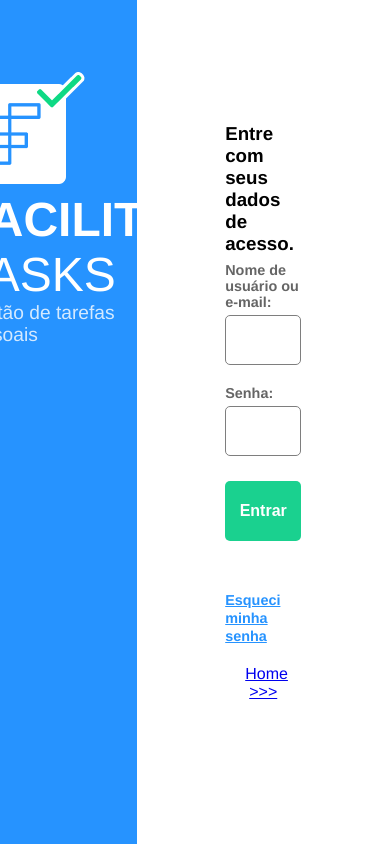
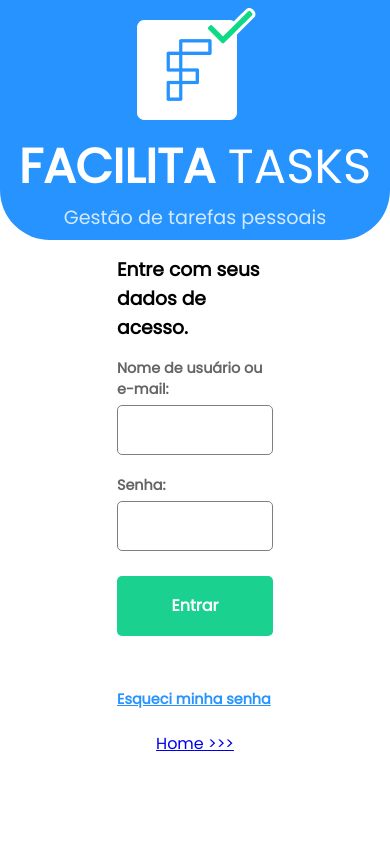
Before and after one commit to IsraelSDev/App-Task, a Vue app: page /#/Login in a window 390 px wide. Built offline with nearby package versions, Linux system fonts and the light colour scheme.

Commit message:
Some media queries

```diff
--- a/src/App.vue
+++ b/src/App.vue
@@ -8,7 +8,9 @@
 <style lang="stylus" src="./app.styl">
 @font-face {
   @import url('https://fonts.googleapis.com/css2?family=Poppins&display=swap');
+}
 
+* {
   font-family: 'Poppins', sans-serif;
 }
 </style>
--- a/src/views/Login.vue
+++ b/src/views/Login.vue
@@ -51,3 +51,9 @@ export default {
   components: {},
 };
 </script>
+
+<style>
+* {
+  font-family: "Poppins", sans-serif;
+}
+</style>
--- a/src/views/styles/login.styl
+++ b/src/views/styles/login.styl
@@ -1,91 +1,137 @@
-.container-login
-  display: flex
-  text-align: center
-  position: relative
+/* VAR MEDIA QUERIES */
+break-one = 1530px;
+break-two = 1310px;
+mobile = 1100px;
 
-.logo-part-wraper
-  color: white
-  background-color: #2693FF
-  width: 35%
-  display: flex
-  justify-content: center
+/* END VAR MEDIA QUERIES */
+.container-login {
+  display: flex;
+  text-align: center;
+  position: relative;
 
+  @media (max-width: mobile) {
+    flex-direction: column;
+  }
+}
 
-.logo-part-box
-  align-self: center
-  min-height: 100vh
-  font-weight: normal
-  text-align: left
-  padding-top: 50%
+.logo-part-wraper {
+  color: white;
+  background-color: #2693FF;
+  width: 35%;
+  display: flex;
+  justify-content: center;
 
-  p
-    font-size: 3rem
+  @media (max-width: mobile) {
+    width: 100%;
+    border-radius: 0px 0px 50px 50px;
+  }
+}
 
+.logo-part-box {
+  align-self: center;
+  min-height: 100vh;
+  font-weight: normal;
+  text-align: left;
+  padding-top: 50%;
 
-  h6
-    font-size: 1.2rem
-    font-weight: 100
-    opacity: 0.8
+  @media (max-width: mobile) {
+    padding: 1% 0 2% 0;
+    min-height: 0vh;
+    text-align: center;
+  }
 
+  p {
+    font-size: 3rem;
+  }
 
+  h6 {
+    font-size: 1.2rem;
+    font-weight: 100;
+    opacity: 0.8;
+  }
+}
 
-.form-login-wraper
-  display: flex
-  justify-content: center
-  width: 75%
+.form-login-wraper {
+  display: flex;
+  justify-content: center;
+  width: 75%;
 
-  .login-box
-    text-align: left
-    width: 30%
-    margin: 0 auto
-    align-self: center
+  @media (max-width: mobile) {
+    width: 100%;
+    padding: 2% 0;
+  }
 
+  .login-box {
+    text-align: left;
+    width: 30%;
+    margin: 0 auto;
+    align-self: center;
 
-  .title-form
-    margin-bottom: 10%
+    @media (max-width: break-one) {
+      width: 35%;
 
+      @media (max-width: break-two) {
+        width: 40%;
+      }
+    }
 
-  .email-wraper, .password-wraper
-    p
-      font-weight: 600
-      font-size: 0.9rem
-      opacity: 0.6
-      margin: 5px 0
+    @media (max-width: mobile) {
+      width: 100%;
+      padding: 2% 0;
+    }
+  }
 
+  .title-form {
+    margin-bottom: 10%;
+  }
 
-    input
-      border: 1px solid black
-      border-radius: 5px
-      width: 100%
-      height: 50px
-      margin-bottom: 15px
-      opacity: 0.5
-      padding: 2%
-      font-size: 1.2rem
-      outline: 0
+  .email-wraper, .password-wraper {
+    p {
+      font-weight: 600;
+      font-size: 0.9rem;
+      opacity: 0.6;
+      margin: 5px 0;
+    }
 
-    input:focus
-      border: 2px solid blue
+    input {
+      border: 1px solid black;
+      border-radius: 5px;
+      width: 100%;
+      height: 50px;
+      margin-bottom: 15px;
+      opacity: 0.5;
+      padding: 2%;
+      font-size: 1.2rem;
+      outline: 0;
+    }
 
-  input[type='submit']
-    margin: 10px 0
-    width: 100%
-    height: 60px
-    background-color: #1AD18F
+    input:focus {
+      border: 2px solid blue;
+    }
+  }
+
+  input[type='submit'] {
+    margin: 10px 0;
+    width: 100%;
+    height: 60px;
+    background-color: #1AD18F;
     border: 0;
-    color: white
-    font-size: 1rem
-    font-weight: bold
-    cursor: pointer
-    border-radius: 5px
-    margin-bottom: 50px
+    color: white;
+    font-size: 1rem;
+    font-weight: bold;
+    cursor: pointer;
+    border-radius: 5px;
+    margin-bottom: 50px;
+  }
 
+  .link-forgot-my-pass a {
+    color: #2693FF;
+    font-weight: bold;
+    font-size: 0.9rem;
+  }
 
-  .link-forgot-my-pass a
-    color: #2693FF
-    font-weight: bold
-    font-size: 0.9rem
-
-  .remover
-    text-align: center
-    padding: 20px
+  .remover {
+    text-align: center;
+    padding: 20px;
+  }
+}
```
